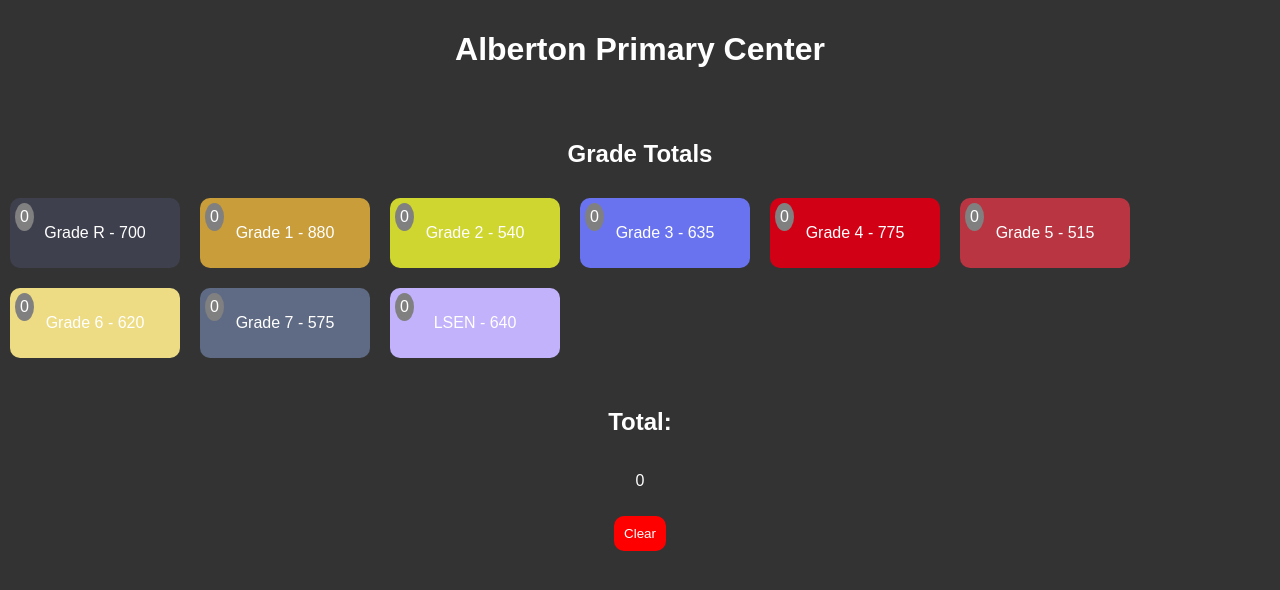
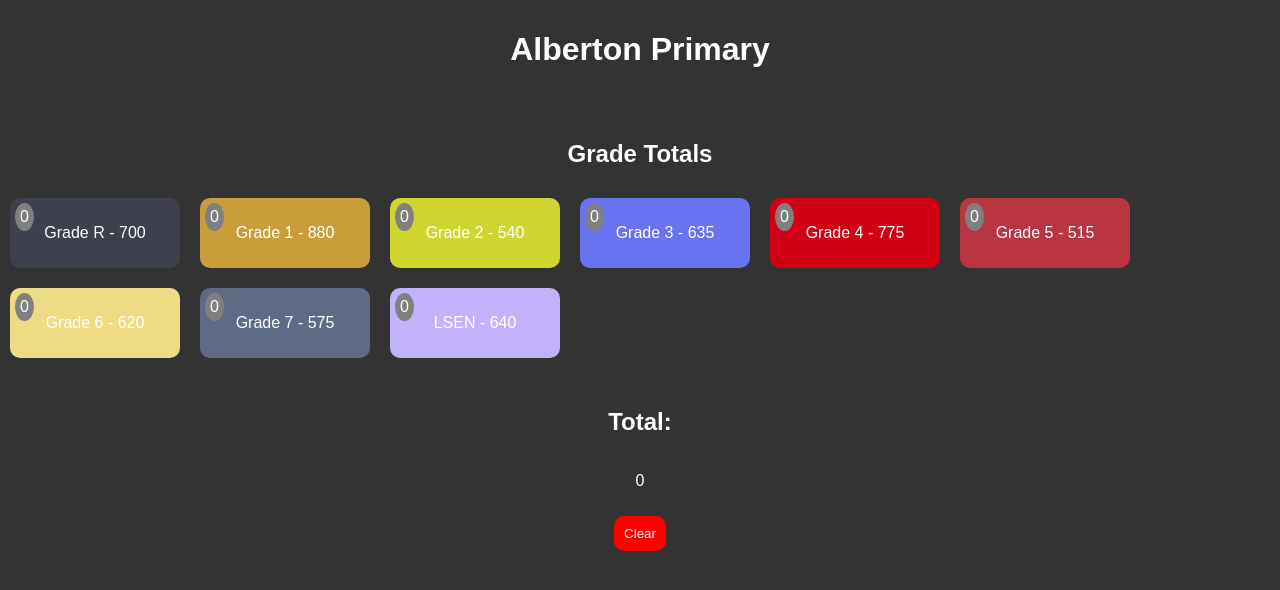
Before and after one commit to Luciano158/School, a plain HTML site: page index.html in a window 1280 px wide. Drawn offline with Linux system fonts and the light colour scheme.

Commit message:
updated heading

```diff
--- a/index.html
+++ b/index.html
@@ -9,7 +9,7 @@
 </head>
 <body>
   <div class="header">
-    <h1>Alberton Primary Center</h1>
+    <h1>Alberton Primary </h1>
   </div>
   <div class="totals-container">
     <h2>Grade Totals</h2>
```
